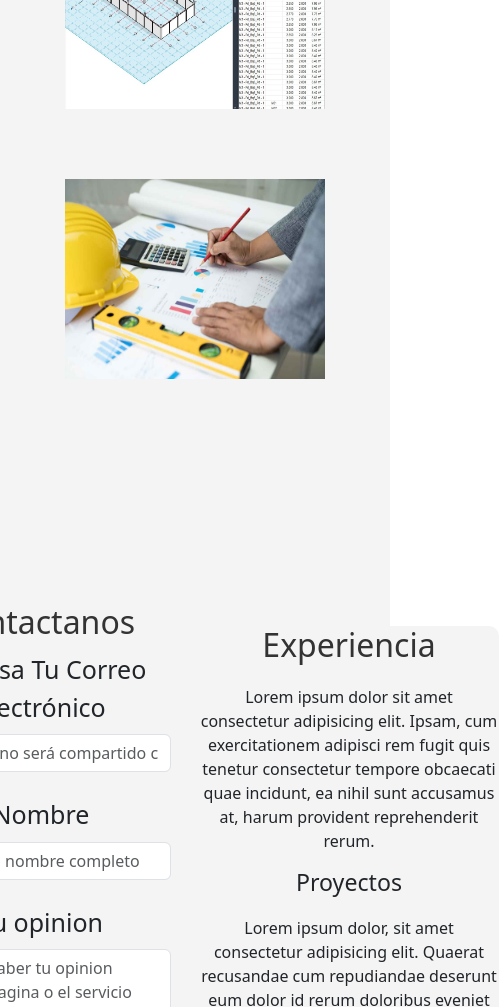
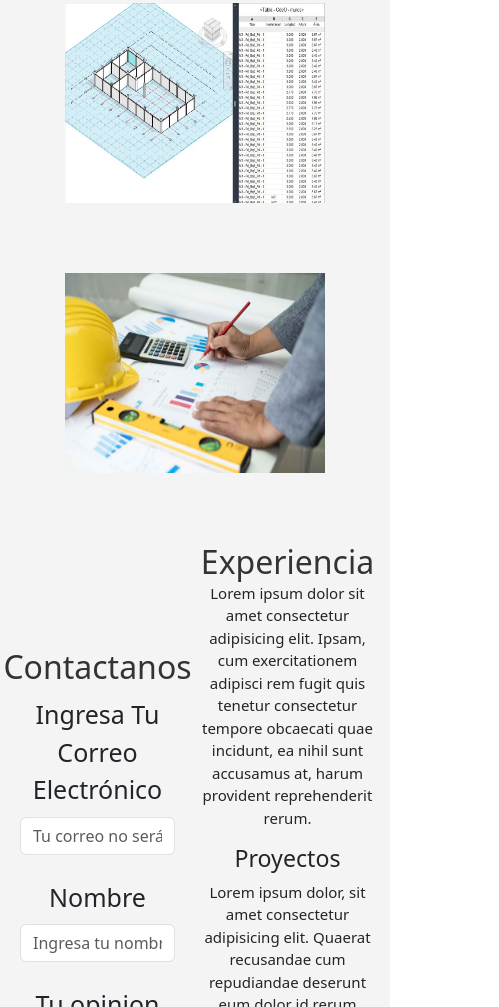
Before and after one commit to Zavala05/PreciosUnitariosZM, a plain HTML site: page index.html in a window 390 px wide. Shown: the part 993-2000 px from the top of the page, 499 px wide, since content can reach past the window. Drawn offline with nearby package versions, Linux system fonts and the light colour scheme; files whose address does not match are found by name.

Commit message:
fix: experience responsive

```diff
--- a/css/index.css
+++ b/css/index.css
@@ -732,28 +732,25 @@ footer{
 }
 
 
-.parent {
+.parent2 {
     display: grid;
     grid-template-columns: repeat(2, 1fr);
     grid-template-rows: repeat(3, 1fr);
-    gap: 8px;
-}
+  text-align: center;
+  font-size: 15px;
 
-.div1 {
-    grid-row: span 3 / span 3;
-}
-
-.div2 {
-    grid-row: span 3 / span 3;
-    justify-content: center;
-    text-align: center;
 
 }
 
-.parent .div2 p{
-  margin-top: 20px;
+.div1c {
+    grid-row: span 3 / span 3;
+
 }
 
-.parent .div2 h2{
+.div2c {
+    grid-row: span 3 / span 3;
+    margin-top: 50px;
+    margin-right: 10px;
+
 
 }
--- a/index.html
+++ b/index.html
@@ -175,8 +175,8 @@
       </section>
 
 
-      <div class="parent">
-    <div class="div1">
+      <div class="parent2">
+    <div class="div1c">
       <div class="section" id="contacto">
       <h2>Contactanos</h2>
       <form id="formulario">
@@ -208,7 +208,7 @@
 
 
     </div>
-    <div class="div2">
+    <div class="div2c">
 
       <h2>Experiencia</h2>
       <p>Lorem ipsum dolor sit amet consectetur adipisicing elit. Ipsam, cum exercitationem adipisci rem fugit quis tenetur consectetur tempore obcaecati quae incidunt, ea nihil sunt accusamus at, harum provident reprehenderit rerum.</p>
```
